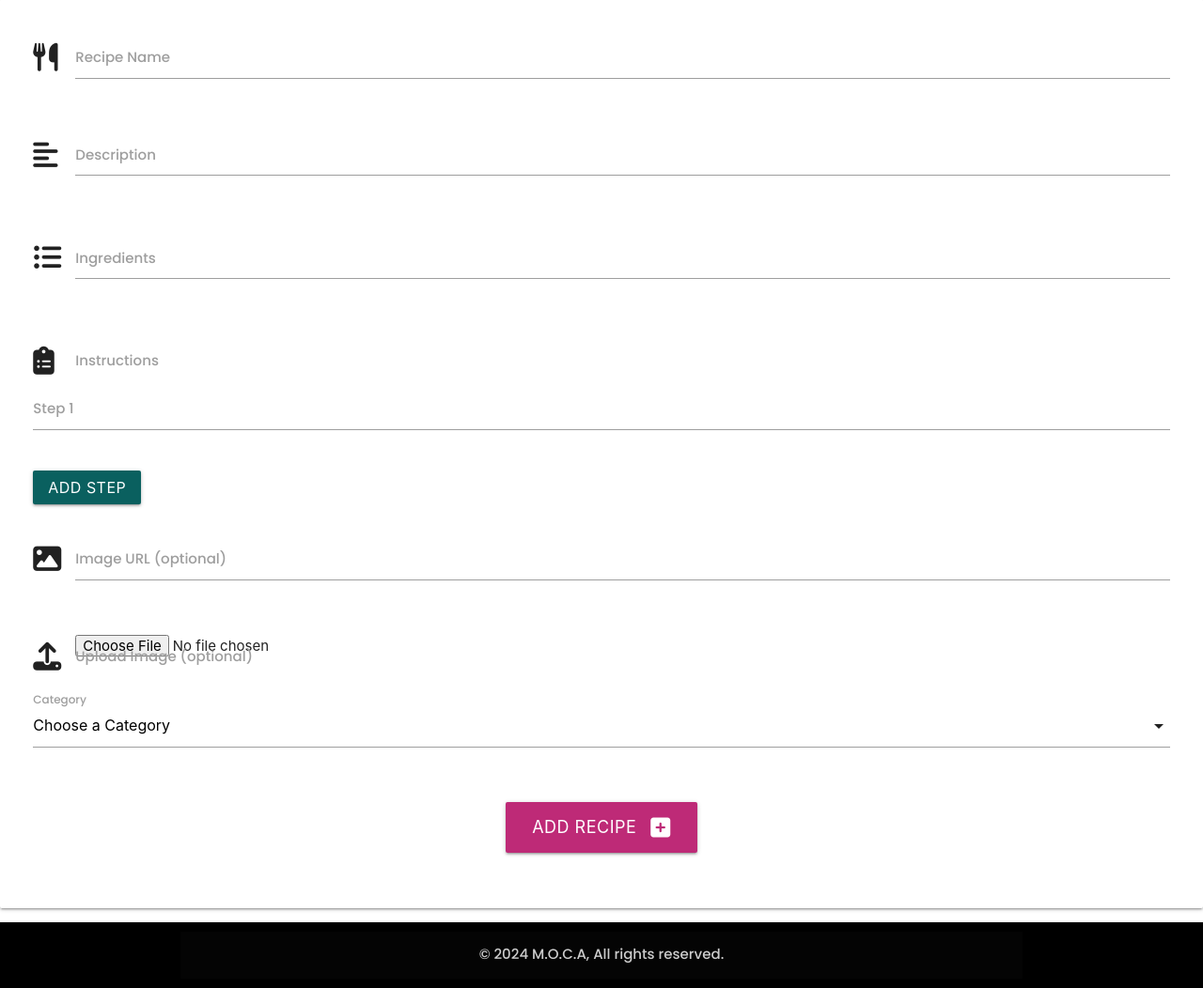
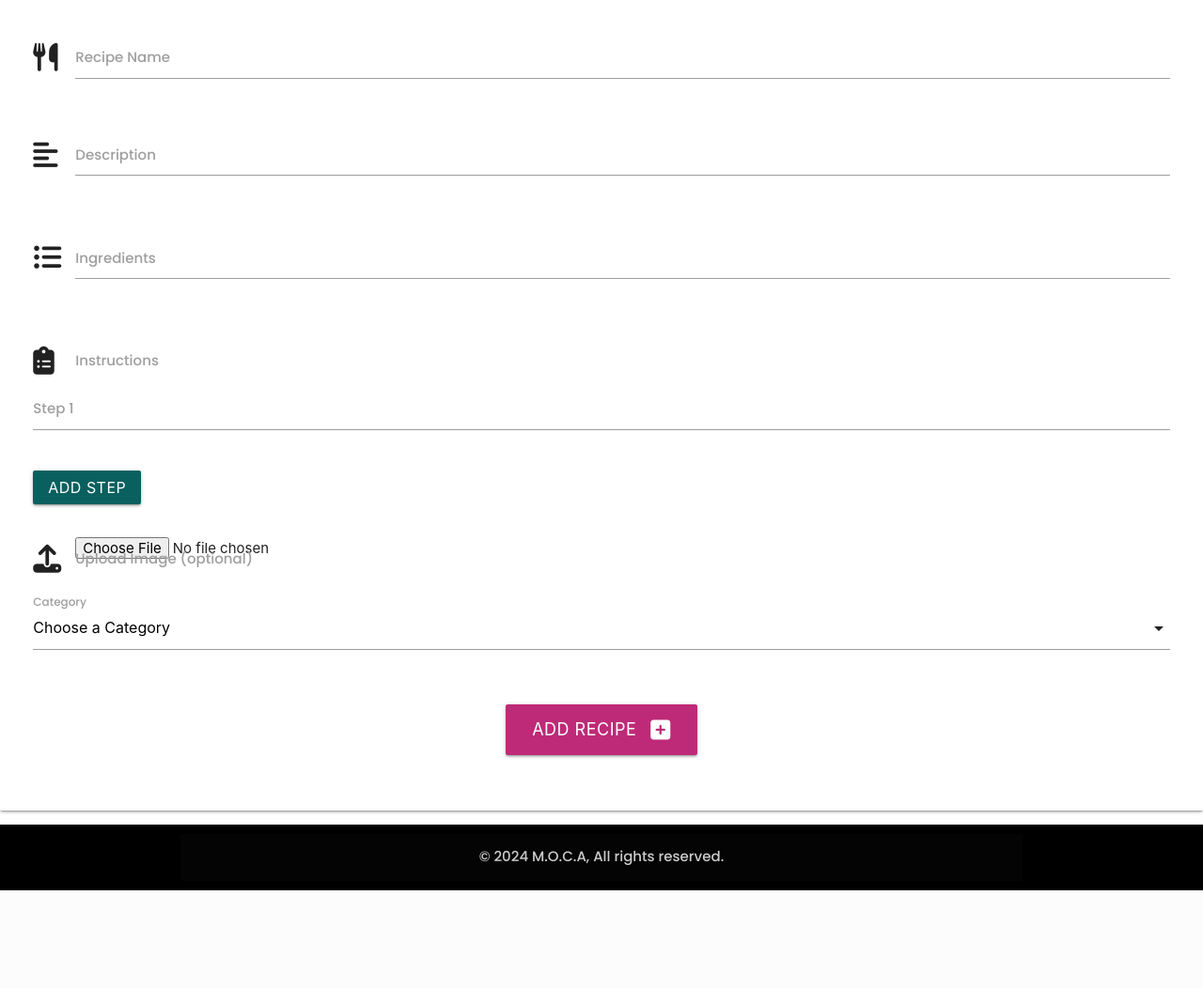
Before and after one commit to AlexandraEL9/MOCA-app, a Flask app: page /add_recipe in a window 1280 px wide. Shown: the part 200-1252 px from the top of the page at 94% size. After the commit the page ends 1148 px from the top, so only its background shows below. Run offline with Flask 2, Linux system fonts and the light colour scheme; data that the repository does not hold is empty; some libraries are stand-ins or nearby versions.

Commit message:
fix: simplify image uploading to just upload, not urls and add alt text fix for uploaded images

```diff
--- a/moca/routes.py
+++ b/moca/routes.py
@@ -59,11 +59,17 @@ def add_category():
             flash("Category already exists!", "error")
             return redirect(url_for("add_category"))
 
+        # Handle image file upload if provided
         if image_file and allowed_file(image_file.filename):
             filename = secure_filename(image_file.filename)
             image_file_path = os.path.join(app.config['UPLOAD_FOLDER'], filename)
             image_file.save(image_file_path)
             image_url = url_for('uploaded_file', filename=filename)
+
+        # If no image file, ensure a valid external URL is used for the image
+        if not image_file and image_url and not image_url.startswith(('http://', 'https://')):
+            flash("Invalid image URL provided. Ensure it's a valid external URL.", "error")
+            return redirect(url_for("add_category"))
 
         category = Category(category_name=category_name, image_url=image_url)
         db.session.add(category)
@@ -85,20 +91,23 @@ def edit_category(category_id):
         if category_name:
             category.category_name = category_name
 
+        # Handle image file upload
         if image_file and allowed_file(image_file.filename):
             filename = secure_filename(image_file.filename)
             image_file_path = os.path.join(app.config['UPLOAD_FOLDER'], filename)
             image_file.save(image_file_path)
             category.image_url = url_for('uploaded_file', filename=filename)
-        elif image_url:
+        elif image_url and image_url.startswith(('http://', 'https://')):
             category.image_url = image_url
+        else:
+            flash("Invalid image URL. Please provide a valid external URL or upload an image.", "error")
+            return redirect(url_for("edit_category", category_id=category.id))
 
         db.session.commit()
         flash("Category updated successfully!", "success")
         return redirect(url_for("categories"))
 
     return render_template("edit_category.html", category=category)
-
 
 @app.route("/delete_category/<int:category_id>", methods=["POST"])
 def delete_category(category_id):
@@ -115,35 +124,33 @@ def add_recipe():
     if request.method == "POST":
         recipe_name = request.form.get("recipe_name")
         image_file = request.files.get("image_file")
-        image_url = request.form.get("image_url")  # Capture the image URL from the form
         description = request.form.get("description")
         ingredients = request.form.get("ingredients")
-        instructions = request.form.getlist("instructions[]")  # Get all instruction steps
+        instructions = request.form.getlist("instructions[]")
         category_id = request.form.get("category_id")
 
         # Check for required fields
-        if not recipe_name or not category_id or not ingredients or not instructions or len(instructions) == 0:
+        if not recipe_name or not category_id or not ingredients or not instructions:
             flash("Please fill in all required fields.", "error")
             return redirect(url_for("add_recipe"))
 
-        # Initialize image_url to None, will update below
-        final_image_url = None
-
-        # Handle image file upload if present
+        # Ensure image file is uploaded and valid
         if image_file and allowed_file(image_file.filename):
             filename = secure_filename(image_file.filename)
             image_file_path = os.path.join(app.config['UPLOAD_FOLDER'], filename)
             image_file.save(image_file_path)
             final_image_url = url_for('uploaded_file', filename=filename)
-        elif image_url:  # Use the image URL if provided and no file uploaded
-            final_image_url = image_url
+        else:
+            flash("Please provide a valid image URL or upload an image.", "error")
+            return redirect(url_for("add_recipe"))
 
+        #create new recipe
         recipe = Recipe(
             recipe_name=recipe_name,
-            image_url=final_image_url,  # Set the final image URL here
+            image_url=final_image_url,
             description=description,
             ingredients=ingredients,
-            instructions="\n".join(instructions),  # Join instructions into a single string
+            instructions="\n".join(instructions),
             category_id=category_id
         )
 
@@ -154,8 +161,6 @@ def add_recipe():
         return redirect(url_for("home"))
 
     return render_template("add_recipe.html", categories=categories)
-
-
 
 @app.route("/edit_recipe/<int:recipe_id>", methods=["GET", "POST"])
 def edit_recipe(recipe_id):
@@ -171,6 +176,7 @@ def edit_recipe(recipe_id):
 
         image_file = request.files.get("image_file")
 
+        # If a new image is uploaded, replace the old one
         if image_file and allowed_file(image_file.filename):
             filename = secure_filename(image_file.filename)
             image_file_path = os.path.join(app.config['UPLOAD_FOLDER'], filename)
--- a/moca/templates/add_recipe.html
+++ b/moca/templates/add_recipe.html
@@ -57,13 +57,6 @@
             </div>
             <div class="row">
                 <div class="input-field col s12">
-                    <i class="fas fa-image prefix"></i>
-                    <input id="image_url" name="image_url" type="url" class="validate">
-                    <label for="image_url">Image URL (optional)</label>
-                </div>
-            </div>
-            <div class="row">
-                <div class="input-field col s12">
                     <i class="fas fa-upload prefix"></i>
                     <input type="file" id="image_file" name="image_file" class="validate">
                     <label for="image_file">Upload Image (optional)</label>
--- a/moca/templates/categories.html
+++ b/moca/templates/categories.html
@@ -29,7 +29,7 @@
     <div class="col s12 m6 l3">
       <div class="card card-category center-align">
         <div class="card-image">
-          <img src="{{ category.image_url }}">
+          <img src="{{ category.image_url }}" alt="{{ recipe.recipe_name }}">
         </div>
         <span class="card-title">{{ category.category_name }}</span>
         <div class="card-action center-align">
--- a/moca/templates/recipes.html
+++ b/moca/templates/recipes.html
@@ -32,7 +32,7 @@
     <div class="col s12 m6 l3">
       <div class="card card-recipe sticky-action">
         <div class="card-image">
-          <img src="{{ recipe.image_url }}">
+          <img src="{{ recipe.image_url }}" alt="{{ recipe.recipe_name }}">
           <a class="btn-floating halfway-fab"><i class="material-icons">loop</i></a>
         </div>
         <div class="card-content">
--- a/moca/templates/search_results.html
+++ b/moca/templates/search_results.html
@@ -31,7 +31,7 @@
         <div class="col s12 m6 l3">
             <div class="card card-recipe sticky-action">
               <div class="card-image">
-                <img src="{{ recipe.image_url }}">
+                <img src="{{ recipe.image_url }}" alt="{{ recipe.recipe_name }}">
                 <a class="btn-floating"><i class="material-icons">loop</i></a>
               </div>
               <div class="card-content">
--- a/moca/templates/view_recipe.html
+++ b/moca/templates/view_recipe.html
@@ -33,7 +33,7 @@
                 <div class="col s12 m6 l8" style="display: flex; justify-content: center; align-items: center;">
                     <div class="section" style="text-align: center;">
                         {% if recipe.image_url %}
-                            <img src="{{ url_for('static', filename=recipe.image_url) }}" class="responsive-img">
+                            <img src="{{ url_for('static', filename=recipe.image_url) }}" class="responsive-img" alt="{{ recipe.recipe_name }}">
                         {% else %}
                             <p>No image available</p>
                         {% endif %}
```
Also changed, not shown: moca/models.py (+7 -8 lines), moca/templates/add_category.html (+0 -7 lines), moca/templates/edit_category.html (+2 -10 lines), moca/templates/edit_recipe.html (+0 -7 lines).
